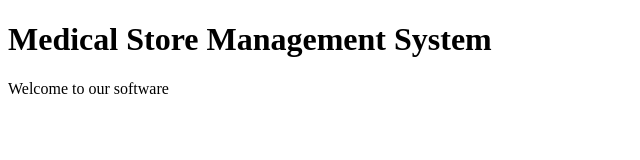
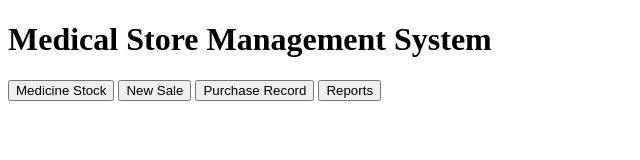
Before and after one commit to dspsadar786-bit/medical-store-software, a plain HTML site: page index.html in a window 1280 px wide. Shown: the whole page, without its empty margins (0-640 px from the left). Drawn offline with Linux system fonts and the light colour scheme.

Commit message:
Update index.html

```diff
--- a/index.html
+++ b/index.html
@@ -1,13 +1,20 @@
 <!DOCTYPE html>
 <html>
 <head>
-    <title>Medical Store Software</title>
+    <title>Medical Store Management System</title>
+    <link rel="stylesheet" href="style.css">
 </head>
+
 <body>
 
 <h1>Medical Store Management System</h1>
 
-<p>Welcome to our software</p>
+<div class="menu">
+    <button>Medicine Stock</button>
+    <button>New Sale</button>
+    <button>Purchase Record</button>
+    <button>Reports</button>
+</div>
 
 </body>
 </html>
```
